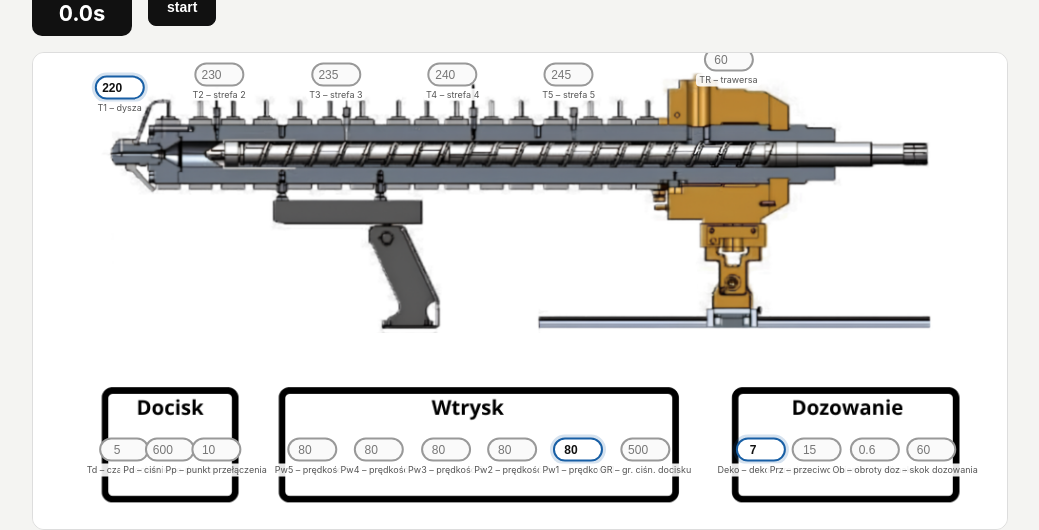
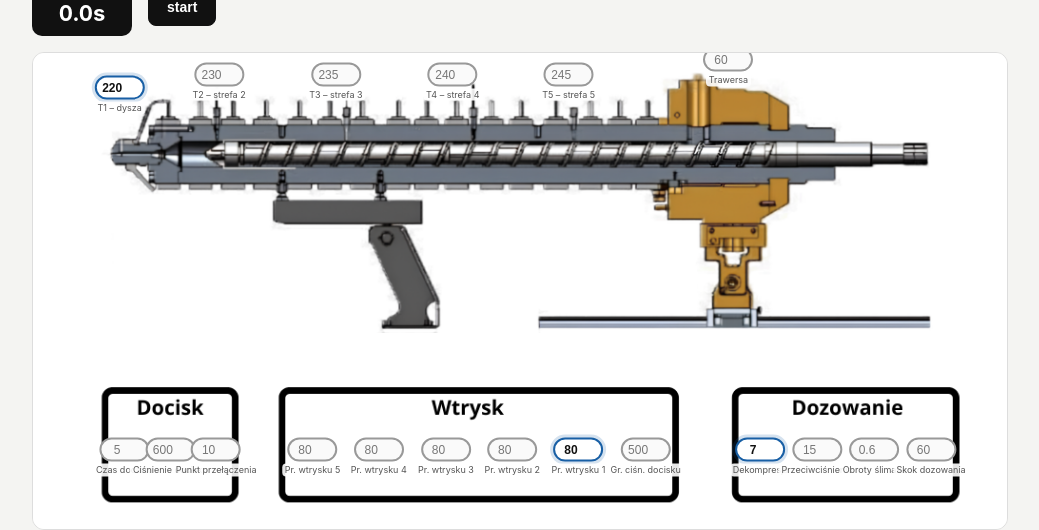
Before and after one commit to frytkens/Symulator-Wtryskarki, a React (Vite) app: page / in a window 1280 px wide. Shown: the part 177-707 px from the top of the page, without its empty margins (120-1159 px from the left). Built offline with nearby package versions, Linux system fonts and the light colour scheme.

Commit message:
Update labels.js

```diff
--- a/src/data/labels.js
+++ b/src/data/labels.js
@@ -8,21 +8,21 @@ export const LABELS = {
   T3:   'T3 – strefa 3',
   T4:   'T4 – strefa 4',
   T5:   'T5 – strefa 5',
-  TR:   'TR – trawersa',
+  TR:   'Trawersa',
 
-  Td:   'Td – czas docisku',
-  Pd:   'Pd – ciśnienie docisku',
-  Pp:   'Pp – punkt przełączenia',
+  Td:   'Czas docisku',
+  Pd:   'Ciśnienie docisku',
+  Pp:   'Punkt przełączenia',
 
-  Pw5:  'Pw5 – prędkość 5',
-  Pw4:  'Pw4 – prędkość 4',
-  Pw3:  'Pw3 – prędkość 3',
-  Pw2:  'Pw2 – prędkość 2',
-  Pw1:  'Pw1 – prędkość 1',
-  GR:   'GR – gr. ciśn. docisku',
+  Pw5:  'Pr. wtrysku 5',
+  Pw4:  'Pr. wtrysku 4',
+  Pw3:  'Pr. wtrysku 3',
+  Pw2:  'Pr. wtrysku 2',
+  Pw1:  'Pr. wtrysku 1',
+  GR:   'Gr. ciśn. docisku',
 
-  Deko: 'Deko – dekompresja',
-  Prz:  'Prz – przeciwciśnienie',
-  Ob:   'Ob – obroty ślimaka',
-  doz:  'doz – skok dozowania'
+  Deko: 'Dekompresja',
+  Prz:  'Przeciwciśnienie',
+  Ob:   'Obroty ślimaka',
+  doz:  'Skok dozowania'
 }
```
